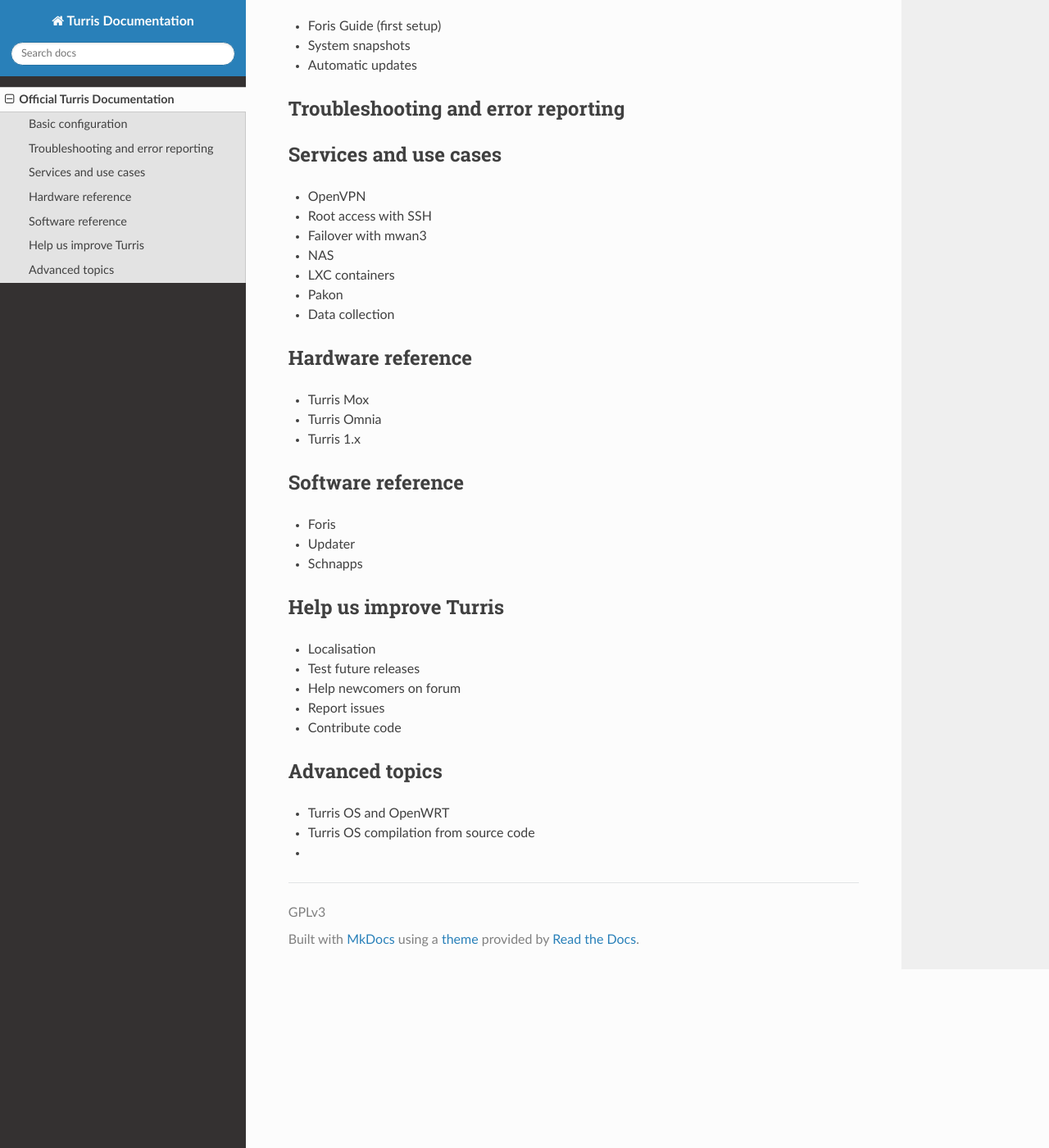
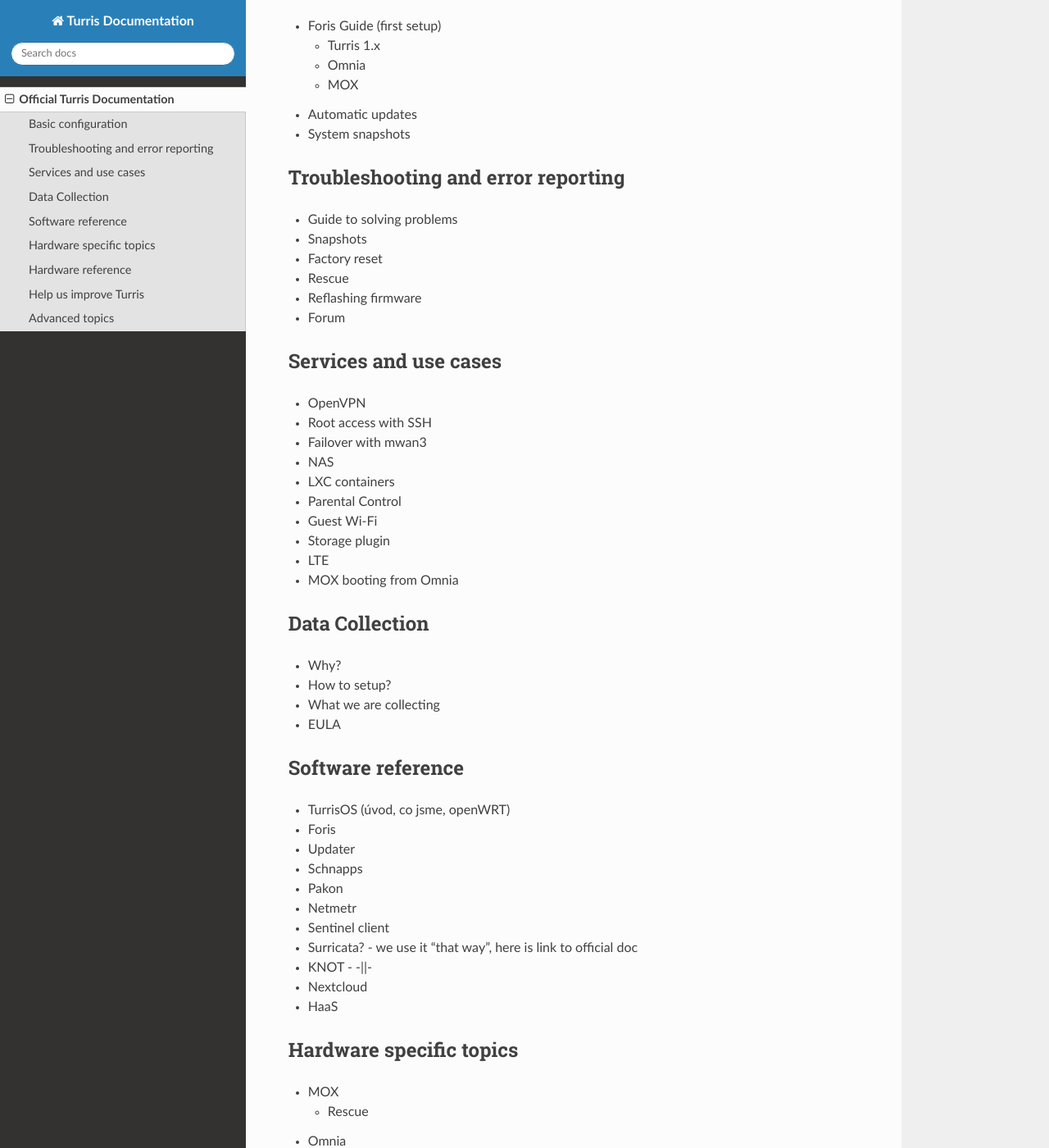
Before and after one commit to turris-cz/user-docs, an MkDocs documentation site: the page built from docs/index.md, in a window 1280 px wide and 1400 px high, scrolled down 244 px. Shown: the whole window at 82% size. Built offline with MkDocs 1.6.1, drawn with Linux system fonts in a browser that asks for light colours; nearby versions of some CDN libraries; some of the changed text lies outside the part shown.

Commit message:
index: refactoring list of future articles

```diff
--- a/docs/index.md
+++ b/docs/index.md
@@ -4,11 +4,19 @@
 ## Basic configuration
 
 * Foris Guide (first setup)
+	* Turris 1.x
+	* Omnia
+	* MOX
+* Automatic updates
 * System snapshots
-* Automatic updates
 
 ## Troubleshooting and error reporting
-
+* Guide to solving problems
+* Snapshots
+* Factory reset
+* Rescue
+* Reflashing firmware
+* Forum
 
 ## Services and use cases
 
@@ -17,24 +25,52 @@
 * Failover with mwan3
 * NAS
 * LXC containers
+* Parental Control
+* Guest Wi-Fi
+* Storage plugin
+* LTE
+* MOX booting from Omnia
+
+## Data Collection
+* Why?
+* How to setup?
+* What we are collecting
+* EULA
+
+## Software reference
+
+* TurrisOS (úvod, co jsme, openWRT)
+* Foris
+* Updater
+* Schnapps
 * Pakon
-* Data collection
+* Netmetr
+* Sentinel client
+
+* Surricata? - we use it "that way", here is link to official doc
+* KNOT - -||-
+* Nextcloud
+* HaaS
+
+## Hardware specific topics
+* MOX
+	* Rescue
+* Omnia
+	* Rescue
+* Turris 1.x
+	* Rescue
+	* Upgrade pack installation
+	* Migration
 
 ## Hardware reference
 
-* Turris Mox
+* Turris MOX
 * Turris Omnia
 * Turris 1.x
 
-## Software reference
-
-* Foris
-* Updater
-* Schnapps
-
 ## Help us improve Turris
 
-* Localisation
+* Localisations
 * Test future releases
 * Help newcomers on forum
 * Report issues
@@ -44,4 +80,3 @@
 
 * Turris OS and OpenWRT
 * Turris OS compilation from source code
-*
```
